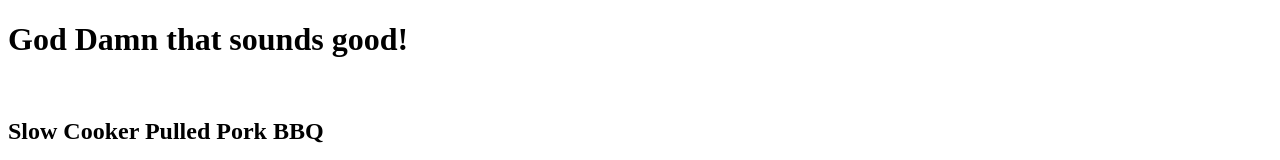
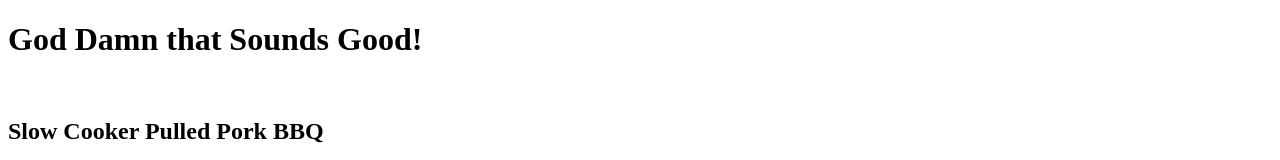
Before and after one commit to Alex-McEvoy/HTML-CSS, a plain HTML site: page index.html in a window 1280 px wide. Shown: the top 160 px of the page. Drawn offline with Linux system fonts and the light colour scheme.

Commit message:
Fix some syntax issues

```diff
--- a/index.html
+++ b/index.html
@@ -5,7 +5,7 @@
   <title>Let's get Cookin</title>
 </head>
 <body>
-  <h1>God Damn that sounds good!</h1>
+  <h1>God Damn that Sounds Good!</h1>
   <br>
   <h2>Slow Cooker Pulled Pork BBQ</h2>
   <em>A savory blend of very little that will make a ton of food with remarkable ease</em>
```
